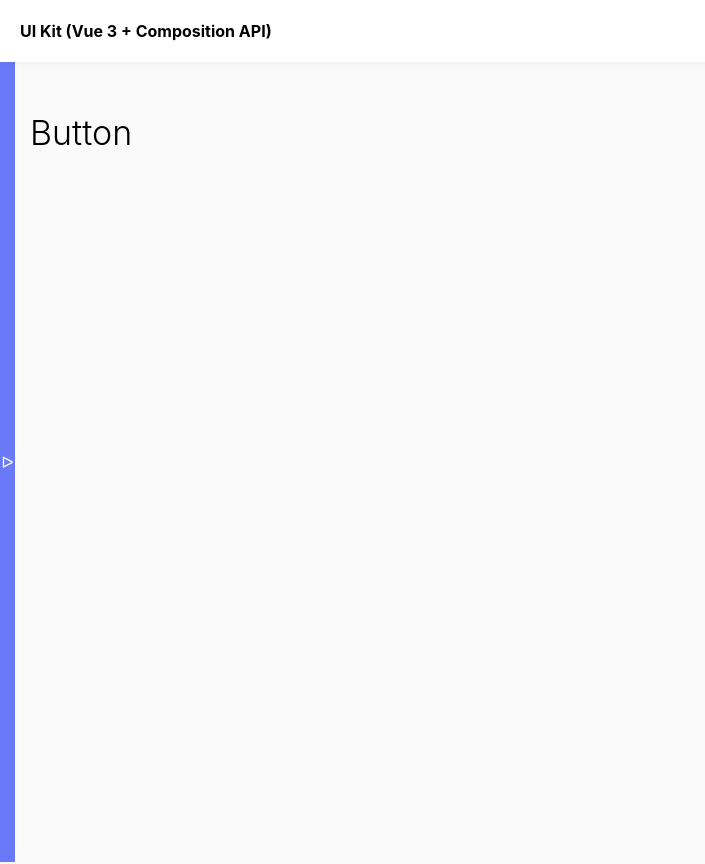
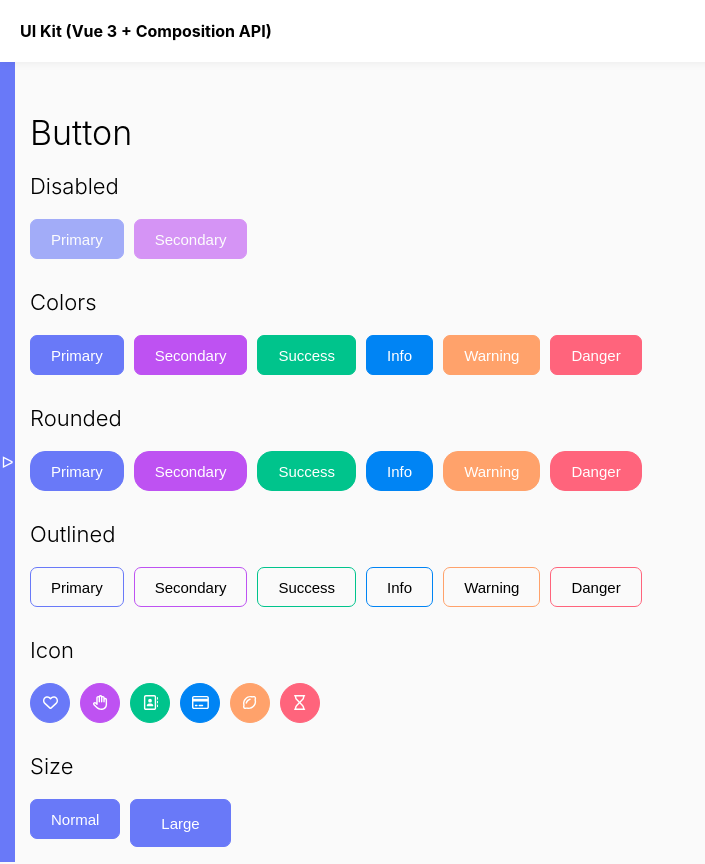
Before and after one commit to korchevIvan/uikit-vue3, a Vue app: page /button in a window 1280 px wide. Shown: the top 864 px of the page, without its empty margins (0-705 px from the left). Before the commit the page ends 800 px from the top, so only its background shows below. Built offline with nearby package versions, Linux system fonts and the light colour scheme.

Commit message:
Add Button Page

```diff
--- a/package.json
+++ b/package.json
@@ -9,6 +9,9 @@
     "preview": "vite preview"
   },
   "dependencies": {
+    "@fortawesome/fontawesome-svg-core": "^6.2.0",
+    "@fortawesome/free-regular-svg-icons": "^6.2.0",
+    "@fortawesome/vue-fontawesome": "^3.0.1",
     "vue": "^3.2.37",
     "vue-router": "^4.1.6"
   },
--- a/src/App.vue
+++ b/src/App.vue
@@ -39,7 +39,7 @@ const toggleMenu = () => {
   position: fixed;
   left: 0;
   width: 15px;
-  background: var(--primary-color);
+  background: var(--primary);
   height: 100%;
   top: 62px;
   z-index: 1;
--- /dev/null
+++ b/src/components/Button.vue
@@ -0,0 +1,132 @@
+<script setup>
+const props = defineProps({
+  label: {
+    type: String,
+    default: 'Button'
+  },
+  color: {
+    type: String,
+    default: 'primary'
+  },
+  disabled: {
+    type: Boolean,
+    required: false
+  },
+  rounded: {
+    type: Boolean,
+    required: false
+  },
+  outlined: {
+    type: Boolean,
+    required: false
+  },
+  icon: {
+    type: String,
+    required: false
+  },
+  size: {
+    type: String,
+    default: 'normal'
+  }
+})
+
+const emit = defineEmits(['click'])
+
+const clickOnButton = () => {
+  emit('click')
+}
+</script>
+
+<template>
+  <button
+      :class="['btn', `btn_${color}`, {'btn_rounded': rounded}, {'btn_outlined': outlined}, {'btn_icon': icon}, {'btn_large': size === 'large'}]"
+      :disabled="disabled"
+      @click="clickOnButton"
+  >
+    <span v-if="icon">
+      <font-awesome-icon :icon="`fa-regular fa-${icon}`" />
+    </span>
+    <span v-else>{{ label }}</span>
+  </button>
+</template>
+
+<style lang="scss" scoped>
+.btn {
+  margin-right: 10px;
+  margin-bottom: 10px;
+  padding: 0 20px;
+  height: 40px;
+  color: #fff;
+  border-radius: 7px;
+  border: none;
+  cursor: pointer;
+  font-size: 15px;
+  transition: .2s;
+  &_primary {
+    background: var(--primary);
+    border: 1px solid var(--primary);
+    &:enabled:hover {
+      background: var(--primary-hover);
+    }
+  }
+  &_second {
+    background: var(--second);
+    border: 1px solid var(--second);
+    &:enabled:hover {
+      background: var(--second-hover);
+    }
+  }
+  &_success {
+    background: var(--success);
+    border: 1px solid var(--success);
+    &:enabled:hover {
+      background: var(--success-hover);
+    }
+  }
+  &_info {
+    background: var(--info);
+    border: 1px solid var(--info);
+    &:enabled:hover {
+      background: var(--info-hover);
+    }
+  }
+  &_warning {
+    background: var(--warning);
+    border: 1px solid var(--warning);
+    &:enabled:hover {
+      background: var(--warning-hover);
+    }
+  }
+  &_danger {
+    background: var(--danger);
+    border: 1px solid var(--danger);
+    &:enabled:hover {
+      background: var(--danger-hover);
+    }
+  }
+  &:disabled {
+    opacity: .6;
+    cursor: default;
+  }
+  &_rounded {
+    border-radius: 15px;
+  }
+  &_outlined {
+    background: transparent;
+    color: #000;
+    &:hover {
+      color: #fff;
+    }
+  }
+  &_icon {
+    padding: 0;
+    width: 40px;
+    height: 40px;
+    border-radius: 50%;
+  }
+  &_large {
+    height: 48px;
+    padding: 0 30px;
+  }
+}
+</style>
--- a/src/components/layout/Sidebar.vue
+++ b/src/components/layout/Sidebar.vue
@@ -37,7 +37,7 @@ const links = ref([
   width: 250px;
   padding: 20px;
   transition: 0.2s;
-  box-shadow: 0 0 10px rgba(0, 0, 0, 0.07);
+  box-shadow: 0px 0px 10px rgba(0, 0, 0, 0.07);
   transform: translateX(-250px);
   &_isopen {
     transform: translateX(0px);
@@ -45,13 +45,12 @@ const links = ref([
   &__link {
     display: block;
     border-radius: 12px;
-    padding: 10px;
     border: 2px solid #fff;
     transition: 0.2s;
     font-weight: bold;
     margin-bottom: 10px;
     &:hover {
-      border-color: var(--primary-color);
+      color: var(--primary);
     }
   }
 }
--- a/src/main.js
+++ b/src/main.js
@@ -3,6 +3,13 @@ import App from './App.vue'
 
 import router from "@/router/index.js";
 
+import { library } from '@fortawesome/fontawesome-svg-core'
+import { FontAwesomeIcon } from '@fortawesome/vue-fontawesome'
+import { faHeart, faHand, faAddressBook, faCreditCard, faLemon, faHourglass } from '@fortawesome/free-regular-svg-icons'
+library.add([faHeart, faHand, faAddressBook, faCreditCard, faLemon, faHourglass])
+
+
 createApp(App)
+    .component('font-awesome-icon', FontAwesomeIcon)
     .use(router)
     .mount('#app')
--- a/src/styles/global.scss
+++ b/src/styles/global.scss
@@ -1,7 +1,16 @@
 :root {
-  --primary-color: #6979f8;
-  --primary-color-hover: #a5affb;
-  --second-color: #be52f2;
+  --primary: #6979f8;
+  --primary-hover: #A5AFFB;
+  --second: #BE52F2;
+  --second-hover: #DBA5F5;
+  --success: #00C48C;
+  --success-hover: #7DDFC3;
+  --info: #0084F4;
+  --info-hover: #66B5F8;
+  --warning: #FFA26B;
+  --warning-hover: #FFC7A6;
+  --danger: #FF647C;
+  --danger-hover: #FDAFBB;
 }
 
 * {
--- a/src/views/Button.vue
+++ b/src/views/Button.vue
@@ -1,3 +1,74 @@
+<script setup>
+import Button from '@/components/Button.vue'
+
+const eventForButton = () => {
+  alert('You clicked danger button')
+}
+</script>
+
 <template>
   <h1 class="heading-1">Button</h1>
+  <h2 class="heading-2">Disabled</h2>
+  <div class="line">
+    <Button label="Primary" color="primary" :disabled="true"/>
+    <Button label="Secondary" color="second" :disabled="true"/>
+
+  </div>
+  <h2 class="heading-2">Colors</h2>
+  <div class="line">
+    <Button label="Primary" color="primary"/>
+    <Button label="Secondary" color="second"/>
+    <Button label="Success" color="success"/>
+    <Button label="Info" color="info"/>
+    <Button label="Warning" color="warning"/>
+    <Button label="Danger" color="danger"/>
+  </div>
+  <h2 class="heading-2">Rounded</h2>
+  <div class="line">
+    <Button label="Primary" color="primary" :rounded="true" />
+    <Button label="Secondary" color="second" :rounded="true" />
+    <Button label="Success" color="success" :rounded="true" />
+    <Button label="Info" color="info" :rounded="true" />
+    <Button label="Warning" color="warning" :rounded="true" />
+    <Button label="Danger" color="danger" :rounded="true" />
+  </div>
+  <h2 class="heading-2">Outlined</h2>
+  <div class="line">
+    <Button label="Primary" color="primary" :outlined="true" />
+    <Button label="Secondary" color="second" :outlined="true" />
+    <Button label="Success" color="success" :outlined="true" />
+    <Button label="Info" color="info" :outlined="true" />
+    <Button label="Warning" color="warning" :outlined="true" />
+    <Button label="Danger" color="danger" :outlined="true" />
+  </div>
+
+  <h2 class="heading-2">Icon</h2>
+  <div class="line">
+    <Button color="primary" icon="heart"/>
+    <Button color="second" icon="hand"/>
+    <Button color="success" icon="address-book"/>
+    <Button color="info" icon="credit-card"/>
+    <Button color="warning" icon="lemon"/>
+    <Button color="danger" icon="hourglass"/>
+  </div>
+
+  <h2 class="heading-2">Size</h2>
+  <div class="line">
+    <Button label="Normal" color="primary" />
+    <Button label="Large" color="primary" size="large" />
+  </div>
+  <h2 class="heading-2">Event</h2>
+  <div class="line">
+    <Button label="@click" color="danger" @click="eventForButton"/>
+  </div>
+
+
 </template>
+
+<style lang="scss" scoped>
+.line {
+  display: flex;
+  flex-wrap: wrap;
+  margin-bottom: 20px;
+}
+</style>
```
Also changed, not shown: 1 other file (tests, documents, lock files or other folders).
